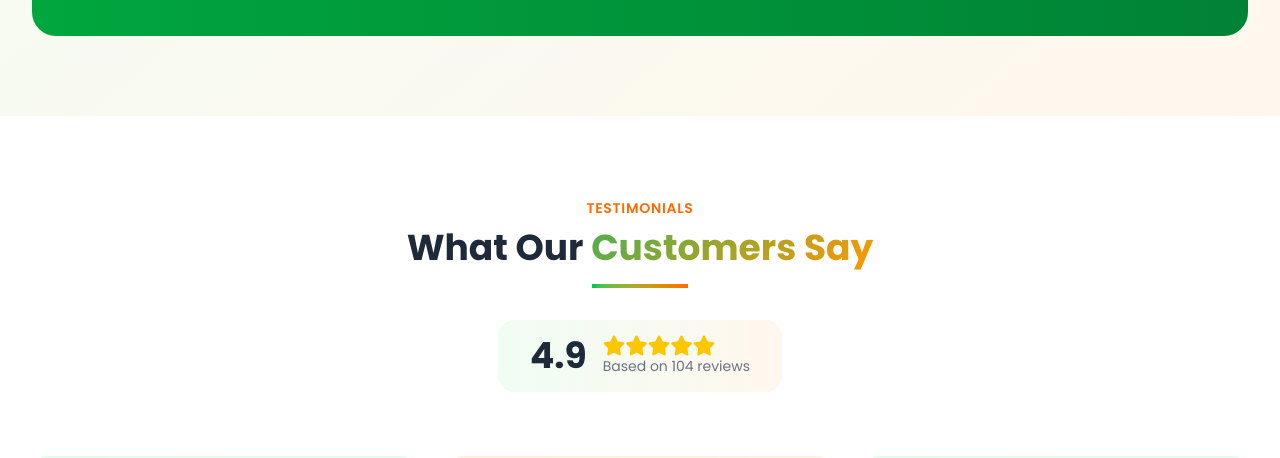
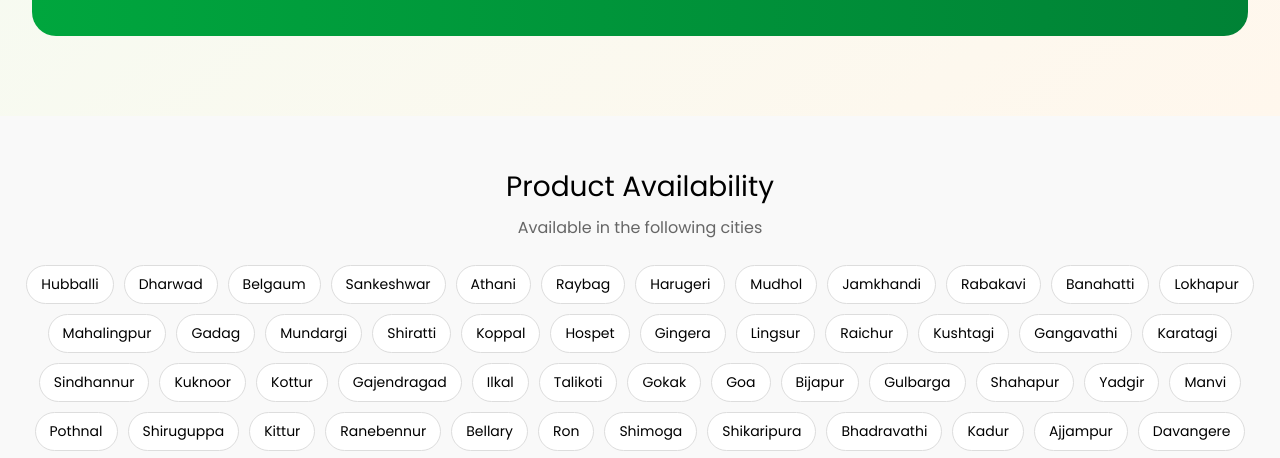
Before and after one commit to Prakash-2126/Hubballi-Avalaki, a plain HTML site: page index.html in a window 1280 px wide. Shown: the part 3596-4054 px from the top of the page. Drawn offline with nearby package versions, Linux system fonts and the light colour scheme.

```diff
--- a/index.html
+++ b/index.html
@@ -228,6 +228,47 @@
             background: fixed;
             background-color: white;
         }
+
+        #product-availability {
+  padding: 50px 20px;
+  background: #f9f9f9;
+  text-align: center;
+}
+
+#product-availability h2 {
+  font-size: 28px;
+  margin-bottom: 8px;
+}
+
+#product-availability .subtitle {
+  color: #666;
+  margin-bottom: 25px;
+}
+
+.city-list {
+  display: flex;
+  flex-wrap: wrap;
+  gap: 10px;
+  justify-content: center;
+}
+
+.city-list span {
+  background: #ffffff;
+  border: 1px solid #ddd;
+  padding: 8px 14px;
+  border-radius: 20px;
+  font-size: 14px;
+  cursor: default;
+  transition: 0.3s ease;
+}
+
+.city-list span:hover {
+  background: #000;
+  color: #fff;
+  border-color: #000;
+}
+
+
     </style>
 </head>
 <body class="bg-white">
@@ -583,6 +624,79 @@
             </div>
         </div>
     </section>
+
+    <!--product-availability -->
+<section id="product-availability">
+  <h2>Product Availability</h2>
+  <p class="subtitle">Available in the following cities</p>
+
+  <div class="city-list">
+    <span>Hubballi</span>
+    <span>Dharwad</span>
+    <span>Belgaum</span>
+    <span>Sankeshwar</span>
+    <span>Athani</span>
+    <span>Raybag</span>
+    <span>Harugeri</span>
+    <span>Mudhol</span>
+    <span>Jamkhandi</span>
+    <span>Rabakavi</span>
+    <span>Banahatti</span>
+    <span>Lokhapur</span>
+    <span>Mahalingpur</span>
+    <span>Gadag</span>
+    <span>Mundargi</span>
+    <span>Shiratti</span>
+    <span>Koppal</span>
+    <span>Hospet</span>
+    <span>Gingera</span>
+    <span>Lingsur</span>
+    <span>Raichur</span>
+    <span>Kushtagi</span>
+    <span>Gangavathi</span>
+    <span>Karatagi</span>
+    <span>Sindhannur</span>
+    <span>Kuknoor</span>
+    <span>Kottur</span>
+    <span>Gajendragad</span>
+    <span>Ilkal</span>
+    <span>Talikoti</span>
+    <span>Gokak</span>
+    <span>Goa</span>
+    <span>Bijapur</span>
+    <span>Gulbarga</span>
+    <span>Shahapur</span>
+    <span>Yadgir</span>
+    <span>Manvi</span>
+    <span>Pothnal</span>
+    <span>Shiruguppa</span>
+    <span>Kittur</span>
+    <span>Ranebennur</span>
+    <span>Bellary</span>
+    <span>Ron</span>
+    <span>Shimoga</span>
+    <span>Shikaripura</span>
+    <span>Bhadravathi</span>
+    <span>Kadur</span>
+    <span>Ajjampur</span>
+    <span>Davangere</span>
+    <span>Chitradurga</span>
+    <span>Haveri</span>
+    <span>Kundapur</span>
+    <span>Mangalore</span>
+    <span>Bailongal</span>
+    <span>Bagalkot</span>
+    <span>Tiptur</span>
+    <span>Chikkamagalur</span>
+    <span>Laxmeshwar</span>
+    <span>Hangal</span>
+    <span>Nisargi</span>
+    <span>Maski</span>
+    <span>Kembhavi</span>
+    <span>Toranagallu</span>
+    <span>Ichalkaranji</span>
+  </div>
+</section>
 
     <!-- Reviews Section -->
     <section id="reviews" class="py-20 bg-white">
```
